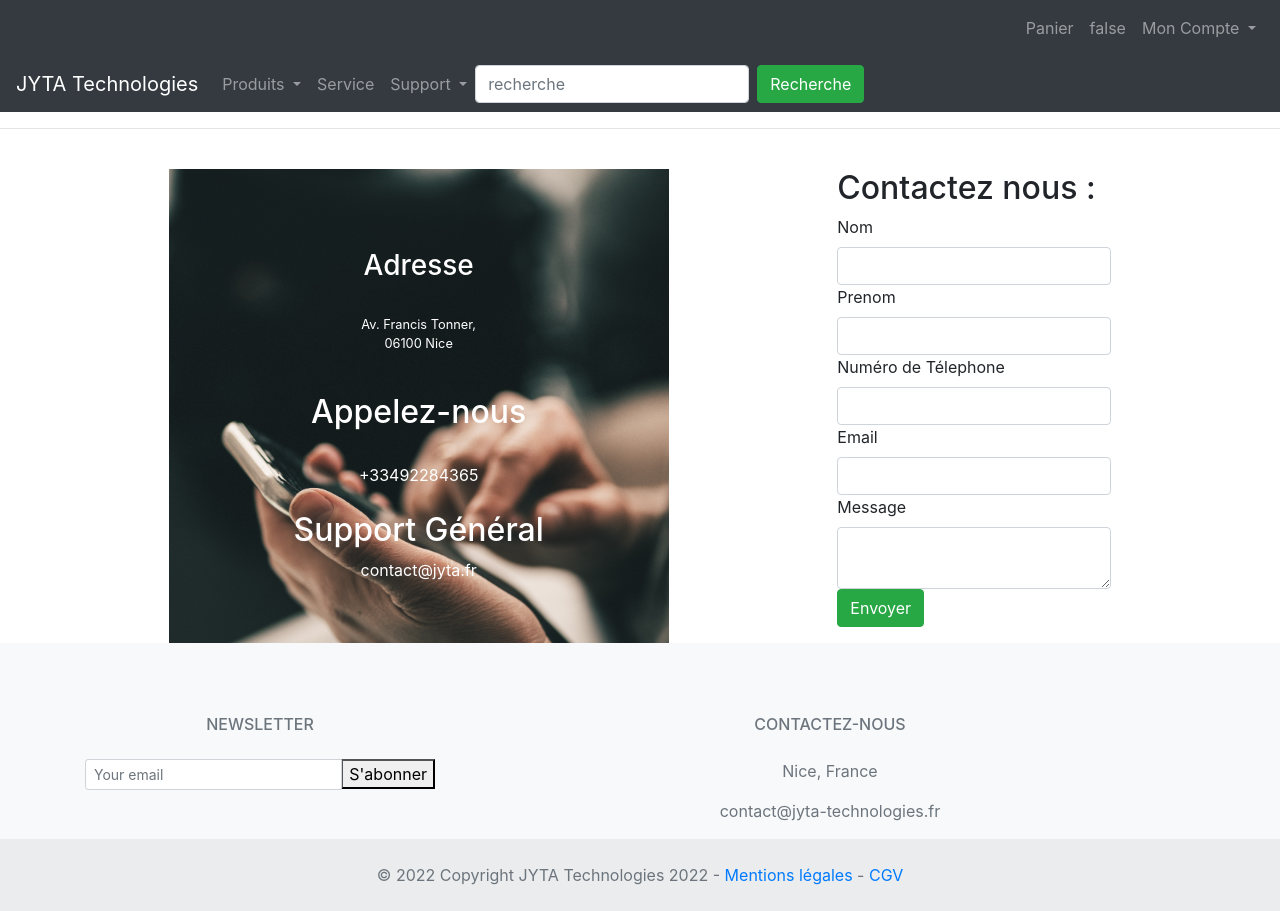
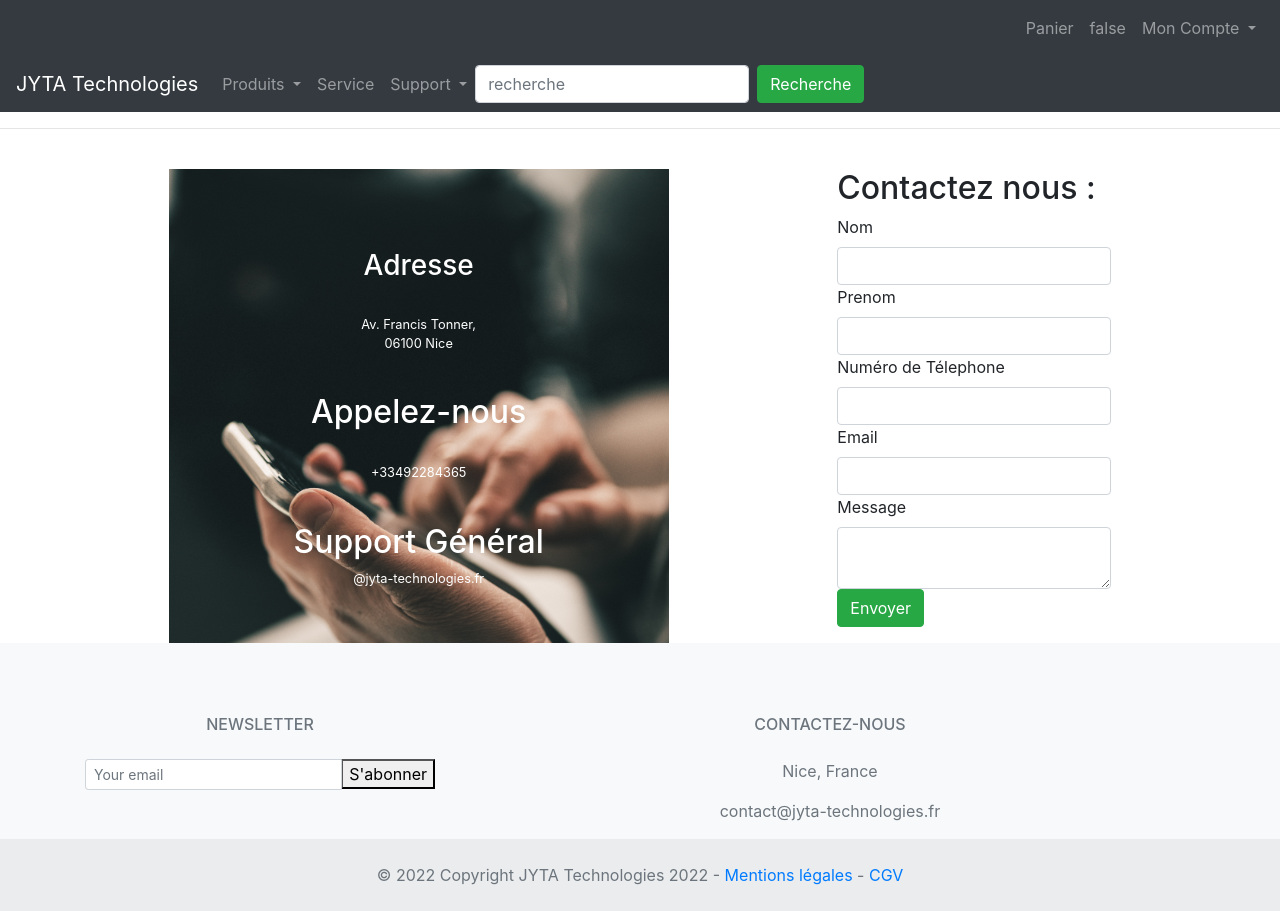
Before and after one commit to Jenny-789/projetfinal, an Angular app: page /support in a window 1280 px wide. Built offline with nearby package versions, Linux system fonts and the light colour scheme.

Commit message:
modif mineur

```diff
--- a/src/app/support/support.component.html
+++ b/src/app/support/support.component.html
@@ -11,12 +11,12 @@
         <div>
             <h2>Appelez-nous</h2>
             <br>
-            +33492284365
+            <p>+33492284365</p>
         </div>
         <br>
         <div>
             <h2>Support Général</h2>
-            contact@jyta.fr
+            <p>@jyta-technologies.fr</p>
         </div>
 
     </div>
```
